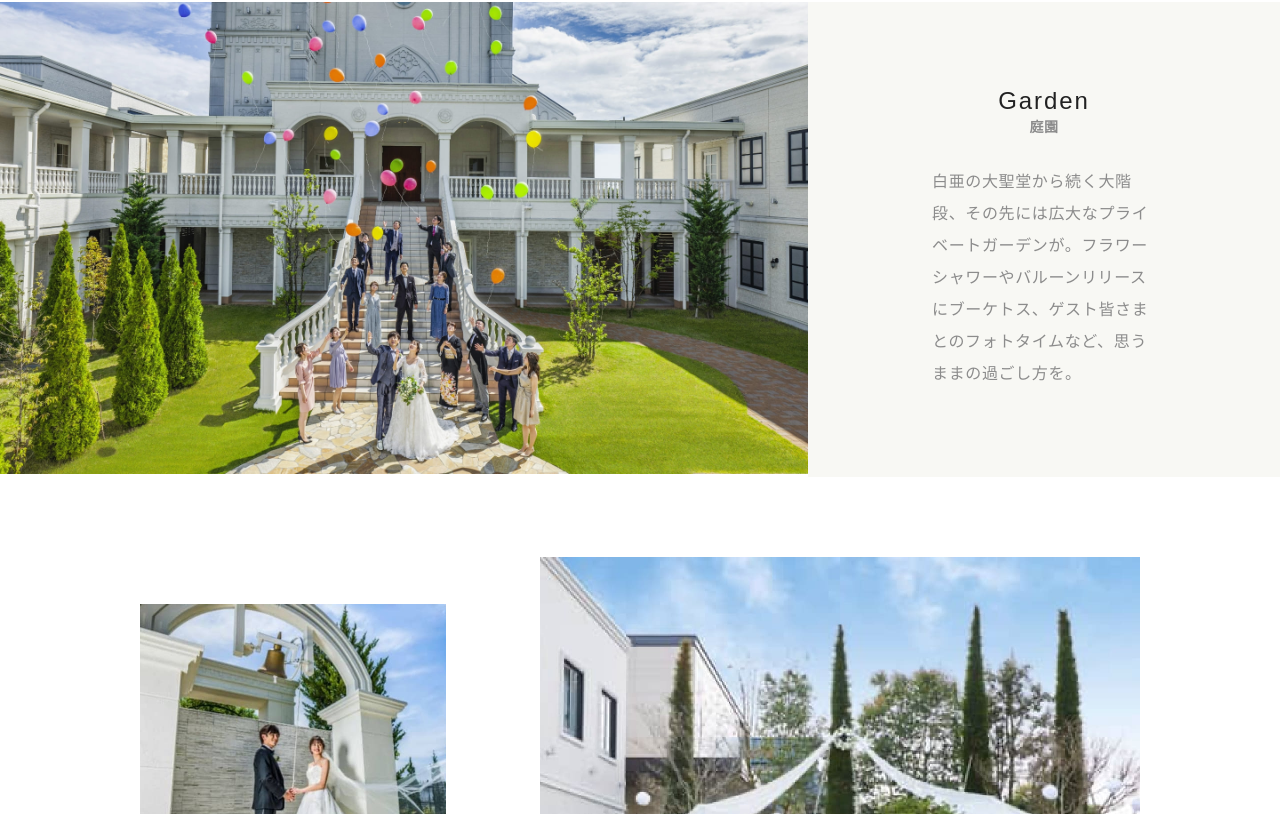
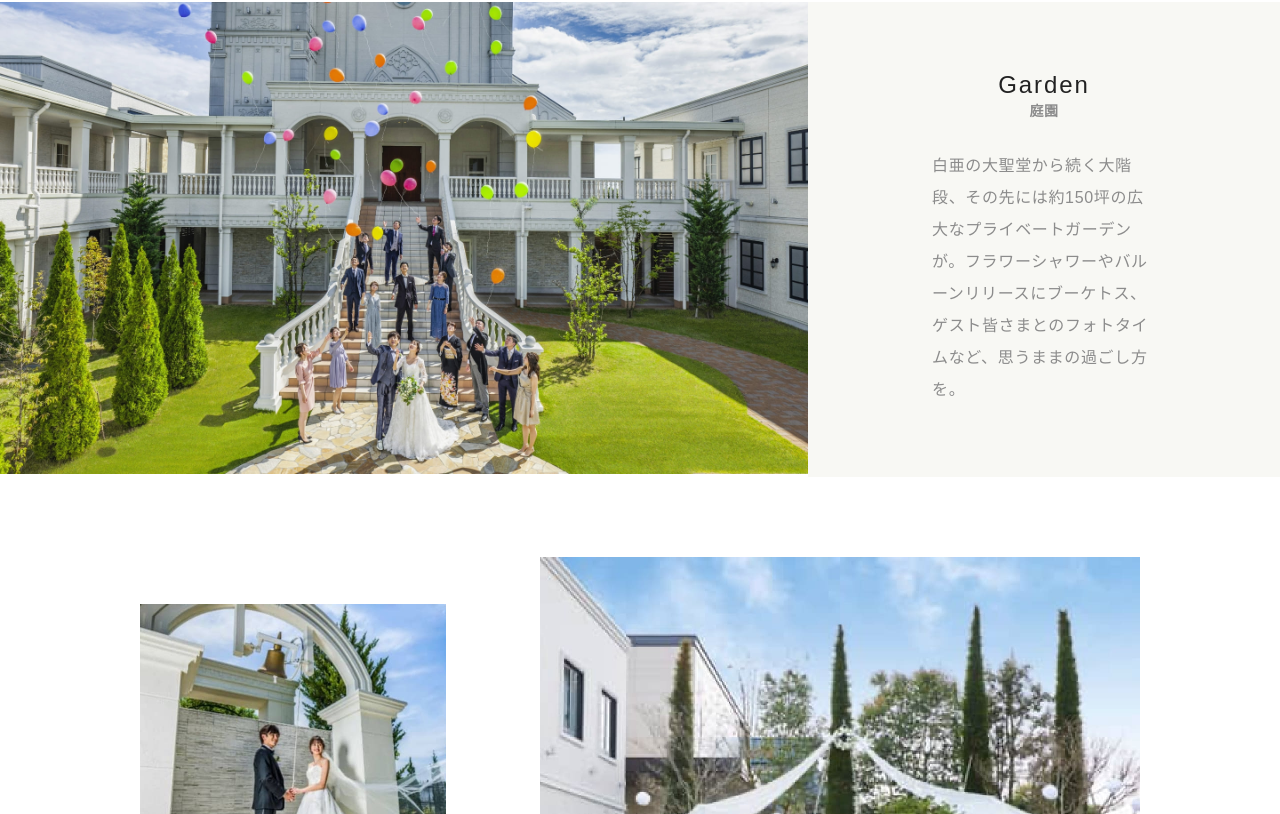
Before and after one commit to plusjam/marriyell, a Next.js app: page /facility in a window 1280 px wide. Shown: the part 2406-3220 px from the top of the page. Built offline with nearby package versions, Linux system fonts and the light colour scheme.

Commit message:
説明文中生

```diff
--- a/textDate/facility.ts
+++ b/textDate/facility.ts
@@ -39,7 +39,8 @@ export const GARDEN = {
   contents: {
     en: "Garden",
     ja: "庭園",
-    description: "白亜の大聖堂から続く大階段、その先には広大なプライベートガーデンが。フラワーシャワーやバルーンリリースにブーケトス、ゲスト皆さまとのフォトタイムなど、思うままの過ごし方を。",
+    description:
+      "白亜の大聖堂から続く大階段、その先には約150坪の広大なプライベートガーデンが。フラワーシャワーやバルーンリリースにブーケトス、ゲスト皆さまとのフォトタイムなど、思うままの過ごし方を。",
     image: "/images/facility_garden01.jpg",
     spImage: "/images/facility_garden01-sp.jpg",
     reverse: true,
@@ -90,7 +91,7 @@ export const FEARIA = {
 export const GLORIA = {
   contents: {
     en: "Gloria",
-    ja: "グロリア",
+    ja: "グロウリア",
     description: "開放的に吹き抜ける大階段から歩をすすめば、四方を埋め尽くすスクリーン演出。ガーデンには自然で気取らないナチュラル空間。個性彩る演出と世界にひとつのアイデアで、全ての人を魅了して。",
     image: "/images/facility_gloria01.jpg",
     spImage: "/images/facility_gloria01-sp.jpg",
--- a/textDate/index.ts
+++ b/textDate/index.ts
@@ -39,7 +39,8 @@ export const originalWedding = [
   {
     en: "Garden",
     ja: "庭園",
-    description: "白亜の大聖堂から続く大階段、その先には広大なプライベートガーデンが。フラワーシャワーやバルーンリリースにブーケトス、ゲスト皆さまとのフォトタイムなど、思うままの過ごし方を。",
+    description:
+      "白亜の大聖堂から続く大階段、その先には約150坪の広大なプライベートガーデンが。フラワーシャワーやバルーンリリースにブーケトス、ゲスト皆さまとのフォトタイムなど、思うままの過ごし方を。",
     image: "/images/top_garden_wedding.jpg",
     spImage: "/images/top_garden_wedding-sp.jpg",
     href: "/facility#garden",
```
